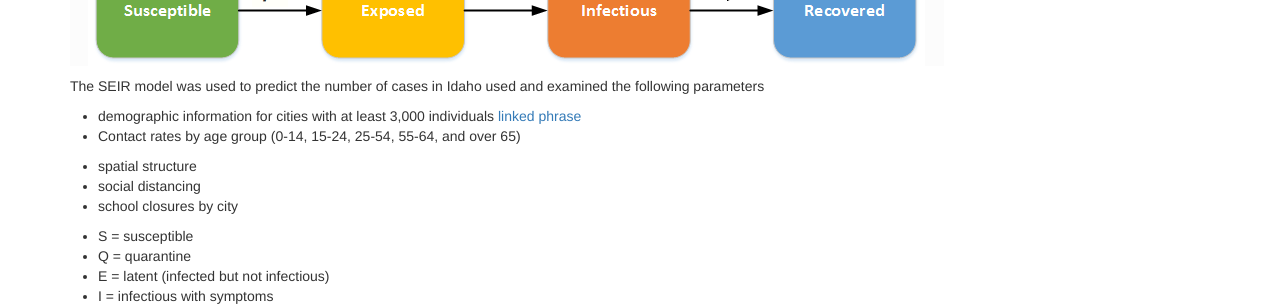
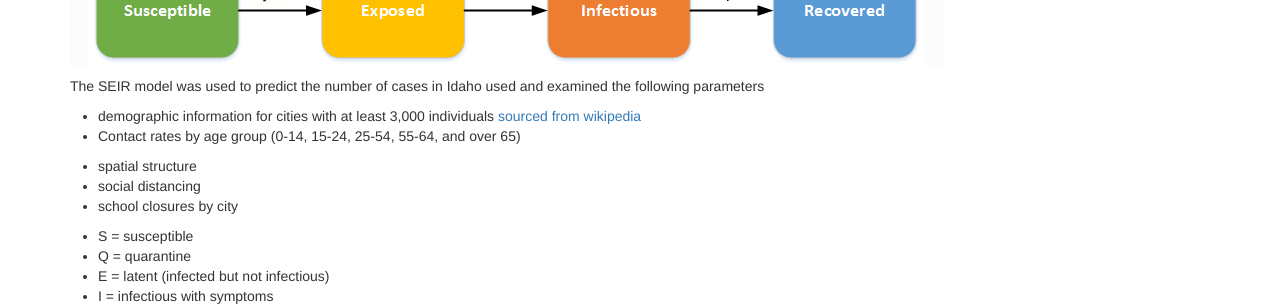
Before and after one commit to magbenji/summary, a Jekyll site: the page built from index.md, in a window 1280 px wide. Shown: the part 743-1049 px from the top of the page. Built offline with Jekyll 4.4.1, drawn with Linux system fonts in a browser that asks for light colours.

Commit message:
Update index.md

```diff
--- a/index.md
+++ b/index.md
@@ -25,7 +25,7 @@ Susceptible, Exposed, Infected, and Removed (SEIR) models have been successfully
 ![SEIR model][image1]
 
 The SEIR model was used to predict the number of cases in Idaho used and examined the following parameters
-* demographic information for cities with at least 3,000 individuals [linked phrase](https://en.wikipedia.org/wiki/List_of_cities_in_Idaho)
+* demographic information for cities with at least 3,000 individuals [sourced from wikipedia](https://en.wikipedia.org/wiki/List_of_cities_in_Idaho)
 * Contact rates by age group (0-14, 15-24, 25-54, 55-64, and over 65)
 
 * spatial structure
```
